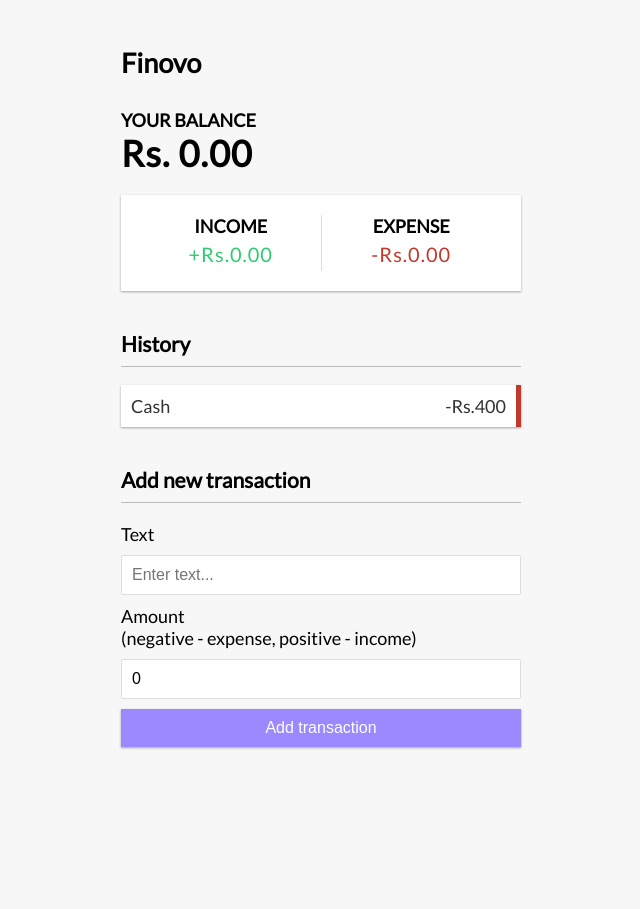
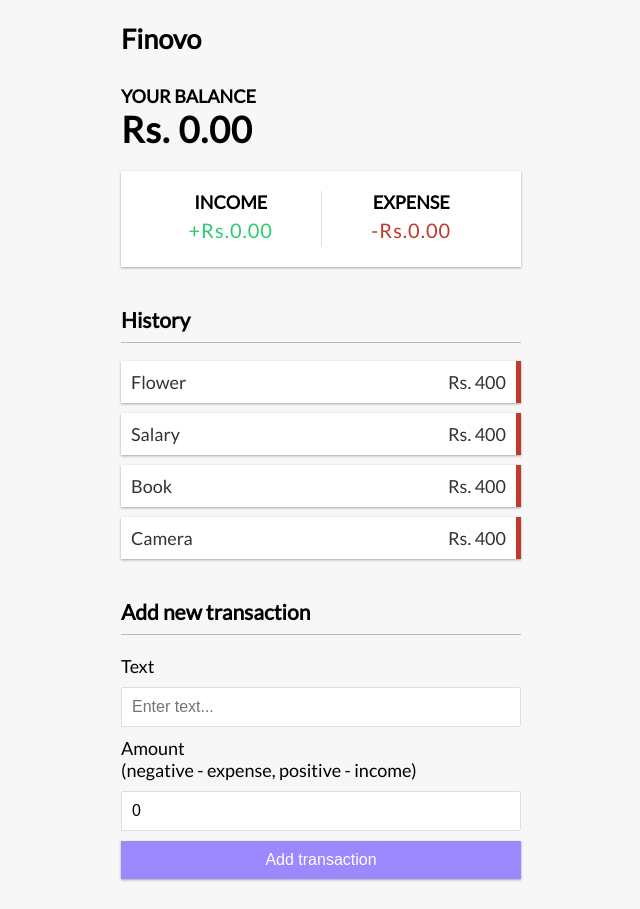
Before and after one commit to heyymohit/Finovo, a React (Create React App) app in the folder client/: page / in a window 1280 px wide. Shown: the whole page, without its empty margins (319-959 px from the left). Before the commit the page ends 800 px from the top, so only its background shows below. Built offline with nearby package versions, Linux system fonts and the light colour scheme.

Commit message:
passed global state to transaction component

```diff
--- /dev/null
+++ b/client/src/components/Transaction.js
@@ -0,0 +1,9 @@
+import React from "react";
+
+export const Transaction = ({ transaction }) => {
+    return (
+        <li className="minus">
+            {transaction.text}<span>Rs. 400</span><button className="delete-btn">x</button>
+        </li>
+    )
+}
--- a/client/src/components/TransactionList.js
+++ b/client/src/components/TransactionList.js
@@ -1,13 +1,16 @@
-import React from 'react'
+import React, { useContext } from 'react'
+import { Transaction } from './Transaction'
+import { GlobalContext } from '../context/GlobalState';
+
 
 export const TransactionList = () => {
+    const { transactions } = useContext(GlobalContext);
+
     return (
         <>
             <h3>History</h3>
             <ul className="list">
-                <li className="minus">
-                    Cash <span>-Rs.400</span><button className="delete-btn">x</button>
-                </li>
+                {transactions.map(transaction => (<Transaction key={transaction.id} transaction={transaction} />))}
             </ul>
         </>
     )
```
